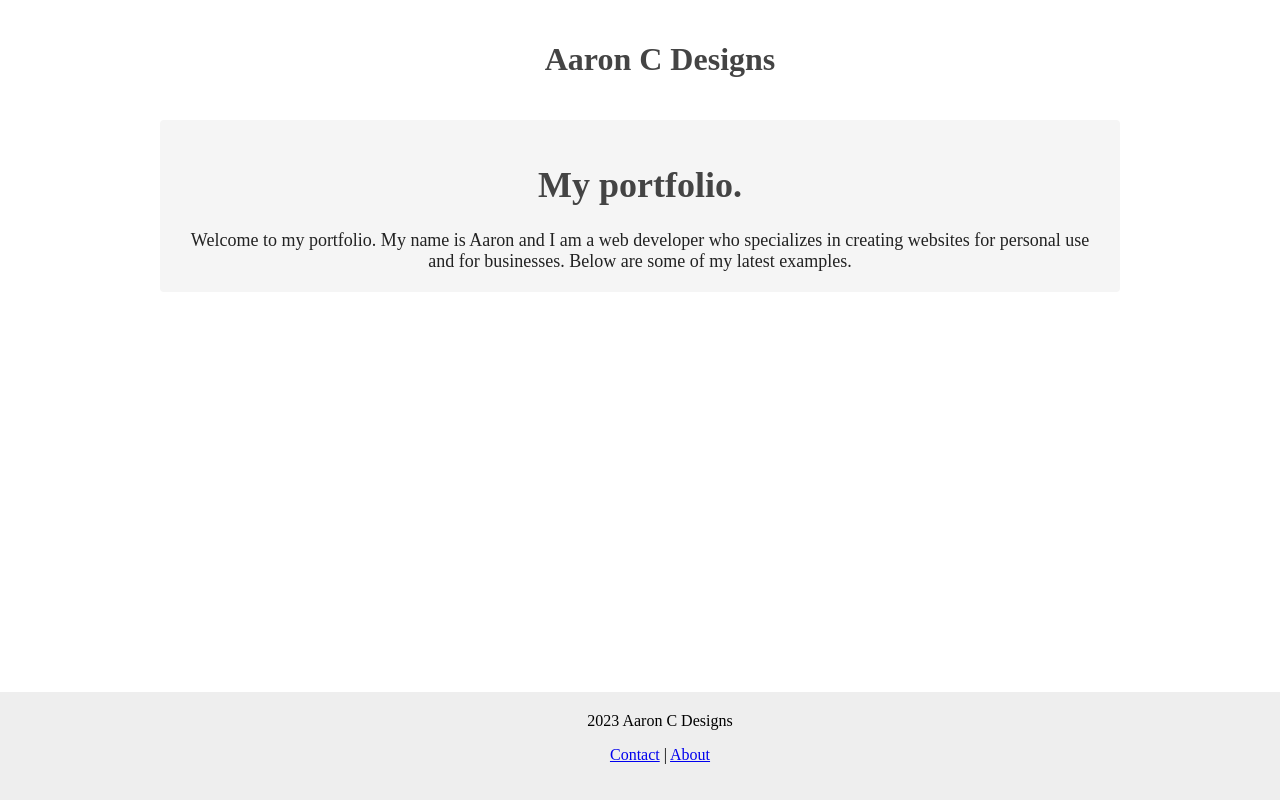
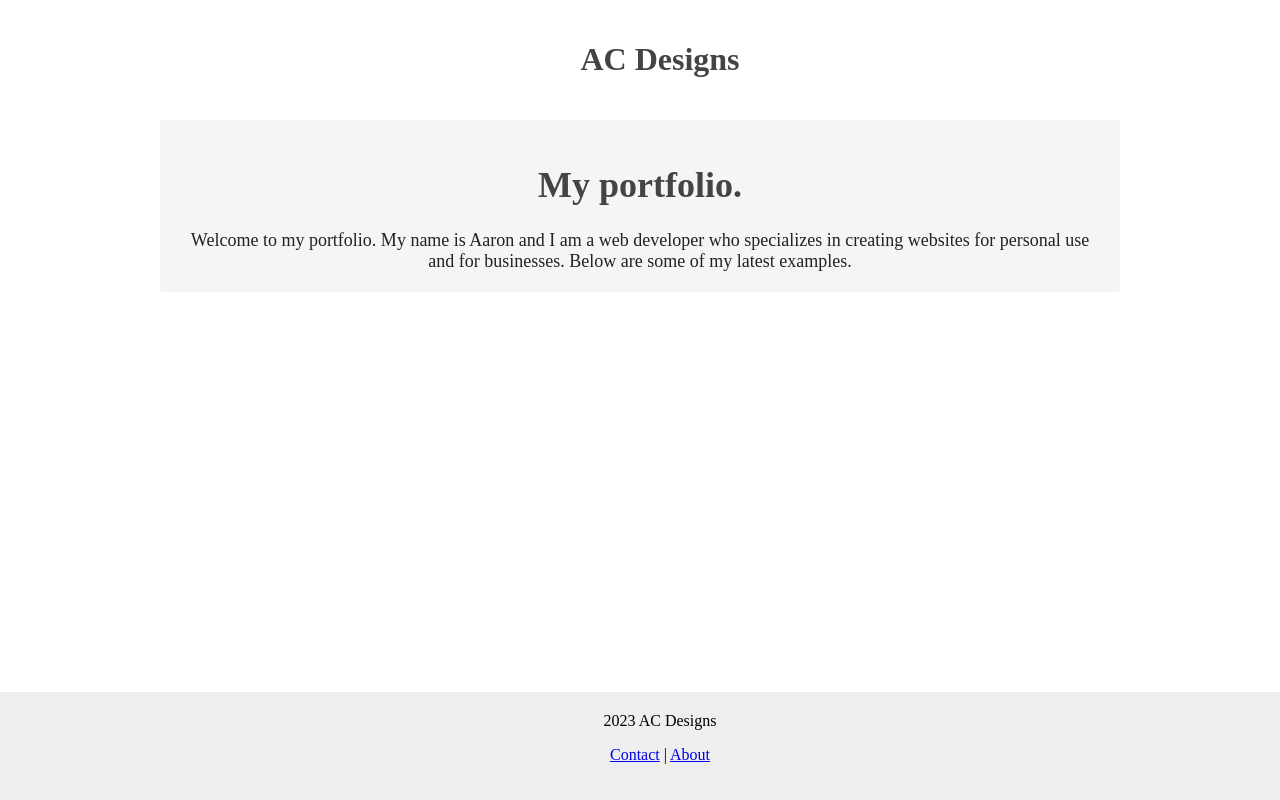
Before and after one commit to aac902/portfolio, a plain HTML site: page index.html in a window 1280 px wide. Drawn offline with Linux system fonts and the light colour scheme.

Commit message:
Add files via upload

```diff
--- a/index.html
+++ b/index.html
@@ -4,7 +4,7 @@
 </head>
 
 <header>
-    <h1>Aaron C Designs</h1>
+    <h1>AC Designs</h1>
 </header>
 
 <body>
@@ -24,7 +24,7 @@
 
 <footer>
 
-    2023 Aaron C Designs
+    2023 AC Designs
     <p><a href="index.html">Contact</a> | <a href="index.html">About</a></p>
 </footer>
 
```
